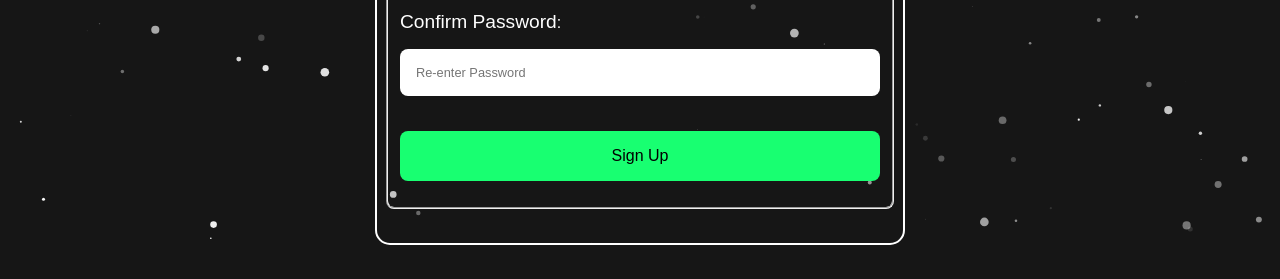
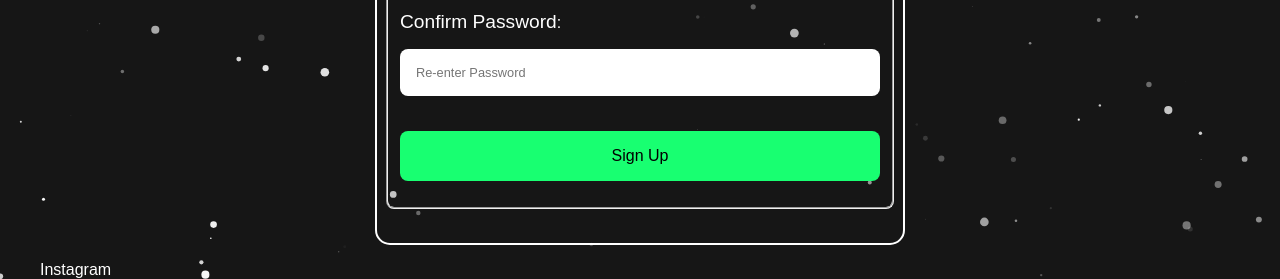
Before and after one commit to D-z-V/slambook, a Flask app: page /signup in a window 1280 px wide. Shown: the part 859-1138 px from the top of the page. Before the commit the page ends 1104 px from the top, so only its background shows below. Run offline with Flask 2, Linux system fonts and the light colour scheme; parts of the project's set-up code (start-up, migrations or seed data) failed here and were passed over.

Commit message:
added the icons

```diff
--- a/templates/signup.html
+++ b/templates/signup.html
@@ -3,6 +3,7 @@
     <meta charset="utf-8">
     <meta name="viewport" content="width=device-width, initial-scale=1">
     <link rel= "stylesheet" type= "text/css" href= "{{ url_for('static', filename='css/login.css') }}">
+    <link rel="stylesheet" href="https://cdnjs.cloudflare.com/ajax/libs/font-awesome/6.2.0/css/fontawesome.min.css" integrity="sha512-RvQxwf+3zJuNwl4e0sZjQeX7kUa3o82bDETpgVCH2RiwYSZVDdFJ7N/woNigN/ldyOOoKw8584jM4plQdt8bhA==" crossorigin="anonymous" referrerpolicy="no-referrer" />
     <title>Sign Up</title>
 </head>
 <body>
@@ -63,4 +64,10 @@
             </div>
         </div>
     </div>
+    <div>
+        <ul>
+            <li  type="none">
+                <i class="fa-brands fa-instagram"></i>Instagram</li>
+        </ul>
+    </div>
 </html>
```
